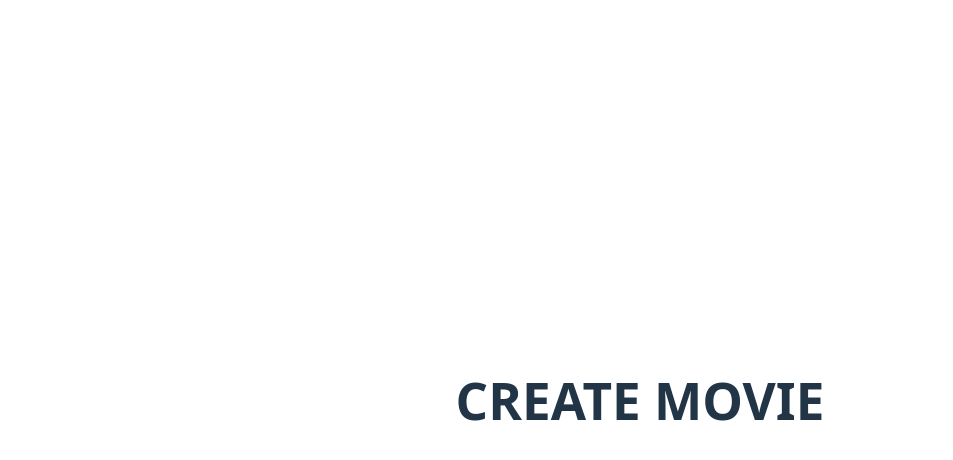
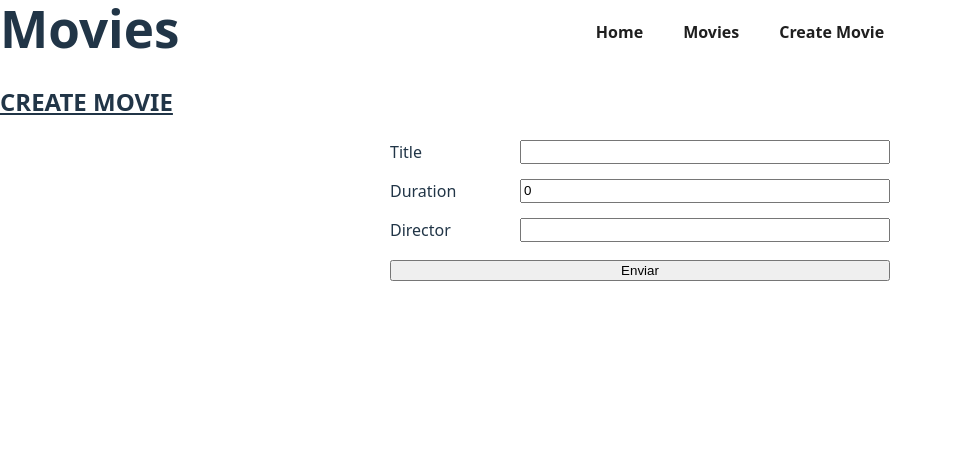
Before and after one commit to RamconDev/Vue-AmazingCode, a Vue app: page /movies/create in a window 1280 px wide. Shown: the top 460 px of the page, without its empty margins (0-953 px from the left). Built offline with nearby package versions, Linux system fonts and the light colour scheme.

Commit message:
Navbar - agregando nuevo componente para header y navegacion del sitio

```diff
--- a/src/components/FormComponent.vue
+++ b/src/components/FormComponent.vue
@@ -19,31 +19,41 @@
 
 <template>
     <form @submit.prevent="handleSubmit">
-        <div>
+        <div class="field">
             <label for="title">Title</label>
             <input v-model="movie.title" type="text" id="title">
         </div>
 
-        <div>
+        <div class="field">
             <label for="duration">Duration</label>
             <input v-model="movie.duration" type="number" id="duration">
         </div>
 
-        <div>
+        <div class="field">
             <label for="director">Director</label>
             <input v-model="movie.director" type="text" id="director">
         </div>
 
-        <div>
+        <div class="submit">
             <input type="submit" value="Enviar">
         </div>
     </form>
 </template>
 
 <style scoped>
-    form div {
+    form {
         display: flex;
+        flex-direction: column;
+        gap: 15px;
+        max-width: 500px;
+        margin: auto;
+    }
+    form .field {
+        display: grid;
+        grid-template-columns: 120px auto;
         gap: 10px;
-        justify-content: center;
+    }
+    form .submit input {
+        width: 100%;
     }
 </style>
--- /dev/null
+++ b/src/components/HeaderComponent.vue
@@ -0,0 +1,49 @@
+<script setup>
+
+</script>
+
+<template>
+    <header class="header">
+        <h1>Movies</h1>
+        <nav>
+            <ul class="nav-list">
+                <li>
+                    <router-link class="" to="/">Home</router-link>
+                </li>
+                <li>
+                    <router-link class="" to="/movies">Movies</router-link>
+                </li>
+                <li>
+                    <router-link class="" :to="{ name: 'MoviesCreate' }">Create Movie</router-link>
+                </li>
+            </ul>
+        </nav>
+    </header>
+</template>
+
+<style scoped>
+    header {
+        display: grid;
+        grid-template-columns:  200px auto;
+    }
+    header h1 {
+        padding: 0;
+        margin: 0;
+    }
+
+    header nav {
+        margin: auto;
+    }
+    header nav ul li {
+        border: none;
+        background-color: white;
+    }
+    ul li a {
+        color: #1f1f1f;
+        font-weight: 700;
+        transition: color .2s;
+    }
+    ul li a:hover {
+        color: grey;
+    }
+</style>
--- a/src/router/index.js
+++ b/src/router/index.js
@@ -1,7 +1,7 @@
 import { createRouter, createWebHistory } from "vue-router";
 import Home from "../views/Home.vue";
 import Movies from "../views/Movies.vue";
-import MovieCreate from "../views/MovieCreate.vue";
+import MovieCreate from "../views/MoviesCreate.vue";
 
 const router = createRouter({
     history: createWebHistory(),
@@ -13,12 +13,12 @@ const router = createRouter({
         },
         {
             path: "/movies",
-            name: "movies",
+            name: "Movies",
             component: Movies
         },
         {
             path: "/movies/create",
-            name: "moviesCreate",
+            name: "MoviesCreate",
             component: MovieCreate
         }
     ]
--- a/src/style.css
+++ b/src/style.css
@@ -23,11 +23,12 @@ a:hover {
 }
 
 body {
-  margin: 0;
-  display: flex;
+  margin: 0px;
+  padding: 0px;
+  /* display: flex;
   place-items: center;
   min-width: 320px;
-  min-height: 100vh;
+  min-height: 100vh; */
 }
 
 h1 {
@@ -58,12 +59,16 @@ button:focus-visible {
   padding: 2em;
 }
 
-#app {
+/* #app {
   max-width: 1280px;
   margin: 0 auto;
   padding: 2rem;
   text-align: center;
-}
+} */
+ ul {
+  margin: 0;
+  padding: 0;
+ }
 
 @media (prefers-color-scheme: light) {
   :root {
--- a/src/views/Home.vue
+++ b/src/views/Home.vue
@@ -1,9 +1,14 @@
 <script setup>
+import HeaderComponent from '../components/HeaderComponent.vue';
+
 
 </script>
 
 <template>
-    <h1>HOME</h1>
+    <HeaderComponent/>
+
+    <h2>HOME</h2>
+
 </template>
 
 <style scoped>
--- a/src/views/MovieCreate.vue
+++ /dev/null
@@ -1,11 +0,0 @@
-<script setup>
-
-</script>
-
-<template>
-    <h1>CREATE MOVIE</h1>
-</template>
-
-<style scoped>
-
-</style>
--- a/src/views/Movies.vue
+++ b/src/views/Movies.vue
@@ -1,5 +1,6 @@
 <script setup>
     import { ref } from 'vue';
+import HeaderComponent from '../components/HeaderComponent.vue';
 
     const movies = ref([
         {
@@ -21,7 +22,10 @@
 </script>
 
 <template>
-    <h1>MOVIES</h1>
+    <HeaderComponent/>
+
+    <h2>MOVIES</h2>
+
     <ul>
         <li  v-for="movie in movies" :key="movie.title" class="movie">
             <h2>{{ movie.title }}</h2>
--- /dev/null
+++ b/src/views/MoviesCreate.vue
@@ -0,0 +1,18 @@
+<script setup>
+import FormComponent from '../components/FormComponent.vue';
+import HeaderComponent from '../components/HeaderComponent.vue';
+
+
+</script>
+
+<template>
+    <HeaderComponent/>
+
+    <h2>CREATE MOVIE</h2>
+
+    <FormComponent/>
+</template>
+
+<style scoped>
+
+</style>
```
